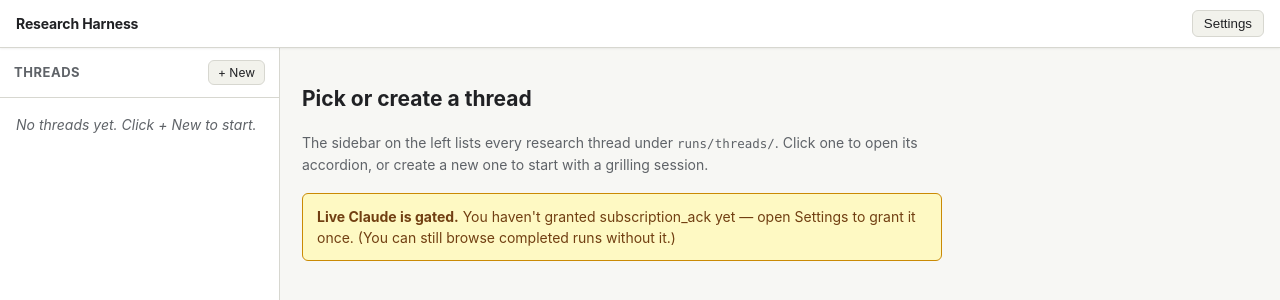
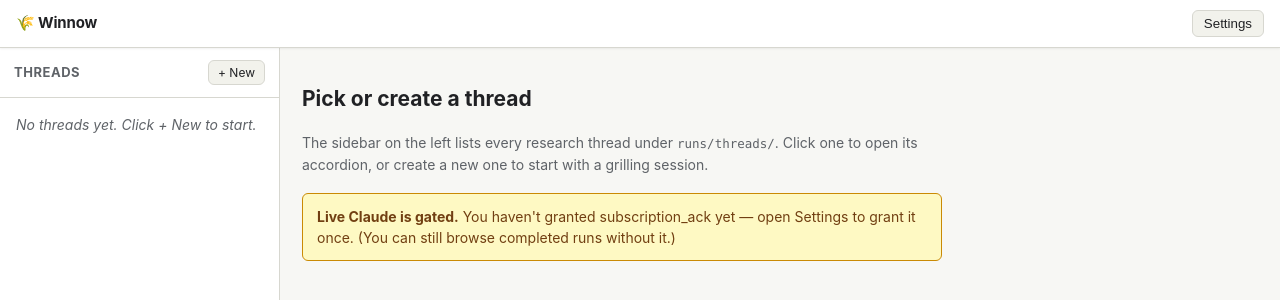
Before and after one commit to WQGGSEY/winnow, a FastAPI app: page / in a window 1280 px wide. Shown: the top 300 px of the page. Run offline with FastAPI, Linux system fonts and the light colour scheme; some libraries are stand-ins or nearby versions.

Commit message:
Rename frontend to Winnow
The python package stays as `research_harness` (changing the module
path would break MCP server registration, supervisor entrypoints,
tests, and the operator's existing thread directories). Only the
user-visible operator-frontend name changes.

- base.html: <title> and topbar text now read "Winnow", with an
  emoji 🌾 and a tooltip "Winnow — sharpen claims before you ship them."
- app.css: bump topbar-title font-size to 15px so the new label has
  visual weight matching the metaphor.

Winnow chosen 2026-05-26 from a 25-name shortlist (agriculture /
metal / philosophy / mythology / legend). 'Winnow' = the act of
separating wheat from chaff by tossing it in the wind; that is
literally what the anti-laziness validators + dual-gate + Professor
attestation do to research claims.

```diff
--- a/research_harness/frontend/static/app.css
+++ b/research_harness/frontend/static/app.css
@@ -42,7 +42,11 @@ code, pre, .mono { font-family: ui-monospace, "SF Mono", Menlo, monospace; font-
   top: 0;
   z-index: 10;
 }
-.topbar-title { font-weight: 700; letter-spacing: -0.01em; }
+.topbar-title {
+  font-weight: 700; letter-spacing: -0.01em;
+  font-size: 15px;
+  cursor: default;
+}
 .topbar-meta { display: flex; align-items: center; gap: 10px; }
 .topbar-btn {
   background: var(--panel-soft);
--- a/research_harness/frontend/templates/base.html
+++ b/research_harness/frontend/templates/base.html
@@ -3,7 +3,7 @@
 <head>
   <meta charset="utf-8">
   <meta name="viewport" content="width=device-width, initial-scale=1">
-  <title>Research Harness — Operator</title>
+  <title>Winnow — Operator</title>
   <link rel="icon" type="image/svg+xml" href="/static/favicon.svg">
   <link rel="stylesheet" href="/static/app.css">
   <script src="/static/htmx.min.js"></script>
@@ -11,7 +11,9 @@
 </head>
 <body>
   <header class="topbar">
-    <div class="topbar-title">Research Harness</div>
+    <div class="topbar-title" title="Winnow — sharpen claims before you ship them.">
+      🌾 Winnow
+    </div>
     <div class="topbar-meta">
       {% if full_auto_mode %}<span class="badge auto">● AUTO</span>{% endif %}
       {% if lock_holder %}
```
